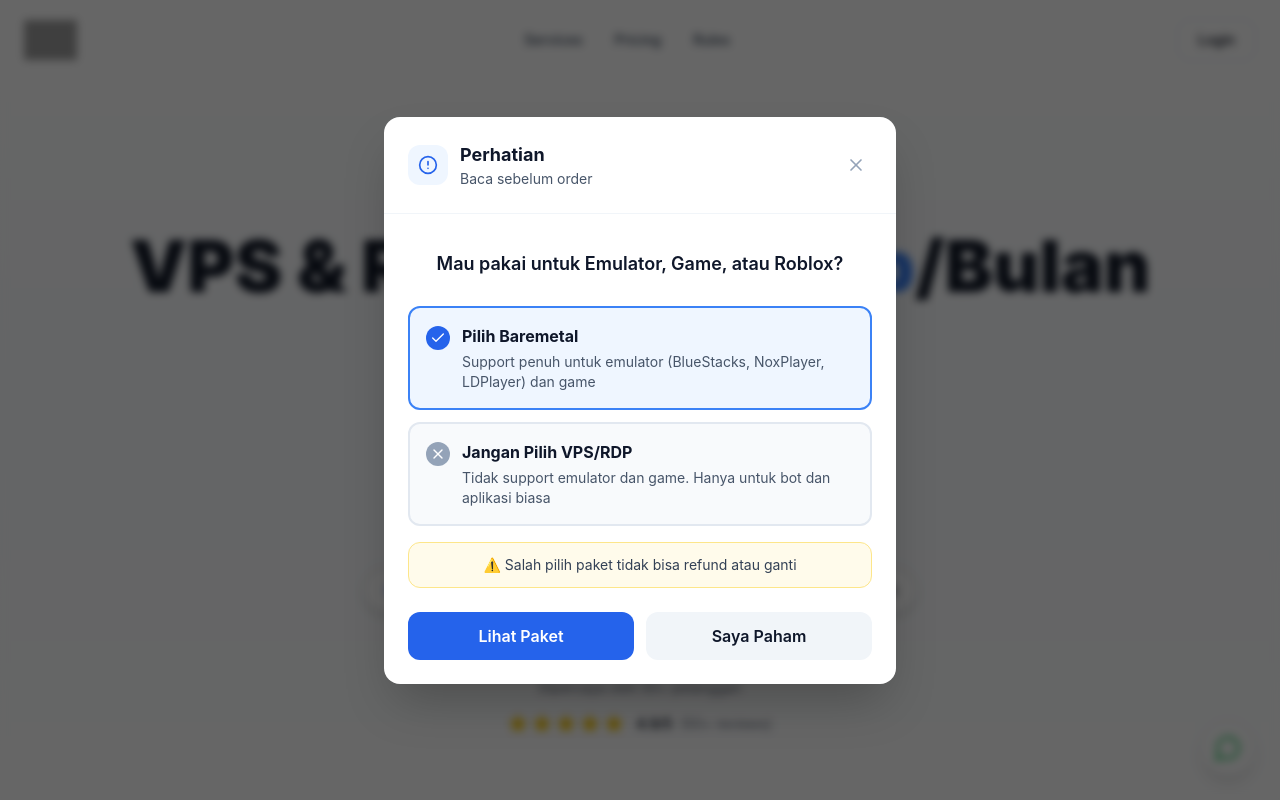
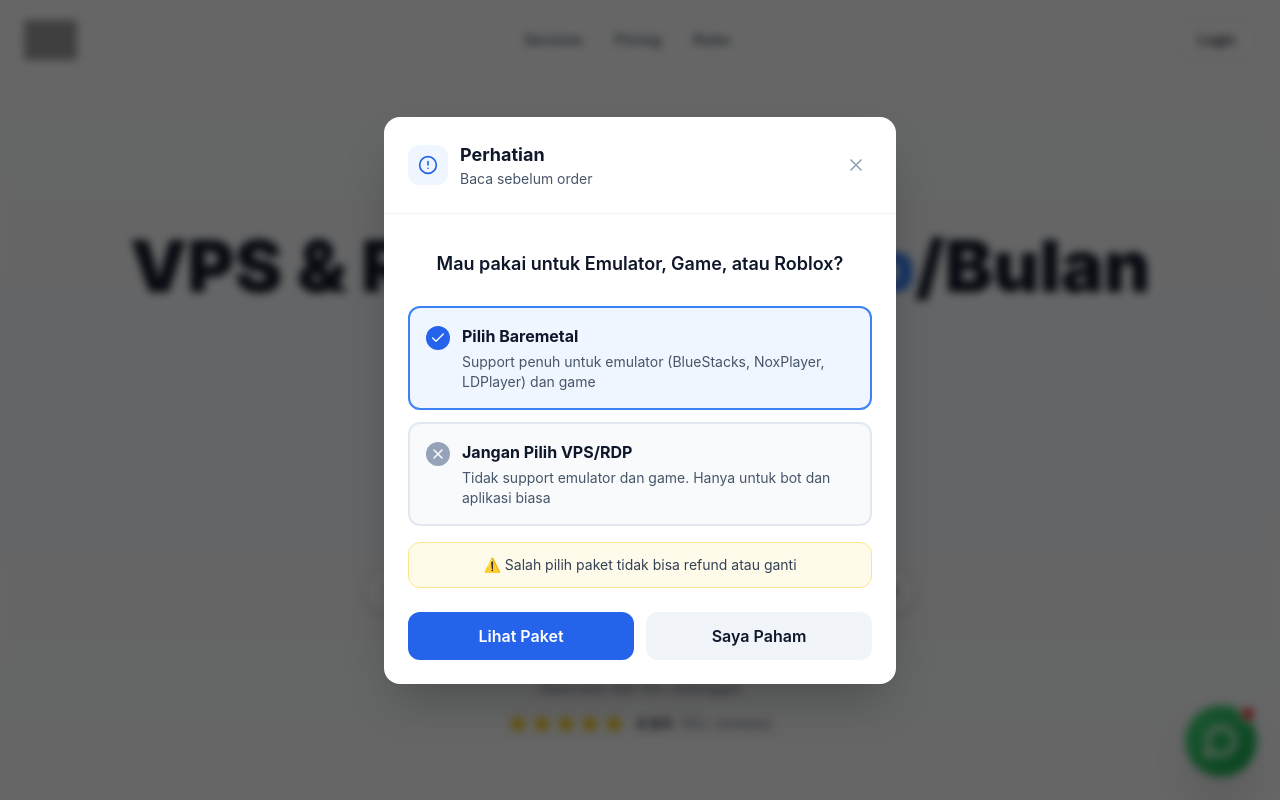
Before and after one commit to DimasDarma11/ARVOCLOUD, a React (Vite) app: page / in a window 1280 px wide. Shown: the top 800 px of the page. Built offline with nearby package versions, Linux system fonts and the light colour scheme; grey boxes are pictures that could not be loaded.

Commit message:
Update LandingApp.tsx

```diff
--- a/src/pages/LandingApp.tsx
+++ b/src/pages/LandingApp.tsx
@@ -5,10 +5,9 @@ import Services from '../components/Services';
 import Pricing from '../components/Pricing';
 import Footer from '../components/Footer';
 import NoticeModal from '../components/NoticeModal';
-import { motion } from 'framer-motion';
+import { motion, AnimatePresence } from 'framer-motion';
 import { MessageCircle } from 'lucide-react';
 
-// Lazy-load komponen berat
 const About = lazy(() => import('../components/About'));
 const Contact = lazy(() => import('../components/Contact'));
 
@@ -26,32 +25,89 @@ export default function LandingApp() {
       <Hero />
       <Pricing />
       <Services />
+
       <Suspense fallback={null}>
         {showAbout && <About />}
         {showContact && <Contact />}
       </Suspense>
+
       <Footer />
-
-      <motion.div
-        animate={{ y: [0, -5, 0] }}
-        transition={{ duration: 2, repeat: Infinity, ease: "easeInOut" }}
-        className="fixed bottom-6 right-6 z-50"
-      >
-        <motion.a
-          href="https://wa.me/6283197183724?text=Halo%20ArvoCloud!"
-          target="_blank"
-          rel="noopener noreferrer"
-          whileHover={{ scale: 1.05 }}
-          whileTap={{ scale: 0.95 }}
-          className="
-            flex items-center justify-center w-14 h-14 rounded-full
-            bg-white/80 border border-gray-200 shadow-lg hover:shadow-xl transition-all duration-300
-            backdrop-blur-none md:backdrop-blur-lg
-          "
-        >
-          <MessageCircle className="w-7 h-7 text-green-500" />
-        </motion.a>
-      </motion.div>
+      {/* PENTING: Render Floating WA di dalam return */}
+      <WhatsAppFloatingButton />
     </div>
   );
 }
+
+// =====================================================
+// Floating WA Component
+// =====================================================
+function WhatsAppFloatingButton() {
+  const [showTooltip, setShowTooltip] = useState(false);
+
+  return (
+    <motion.div
+      initial={{ opacity: 0, scale: 0.8 }}
+      animate={{ opacity: 1, scale: 1 }}
+      transition={{ duration: 0.5, delay: 1.5 }}
+      className="fixed bottom-6 right-6 z-50"
+    >
+      <motion.div
+        animate={{ y: [0, -10, 0] }}
+        transition={{ duration: 3, repeat: Infinity, ease: "easeInOut" }}
+      >
+        <motion.a
+          href="https://wa.me/6283197183724?text=Halo%20ArvoCloud!%20Saya%20ingin%20konsultasi%20tentang%20paket%20VPS%20dan%20RDP"
+          target="_blank"
+          rel="noopener noreferrer"
+          aria-label="Hubungi ArvoCloud via WhatsApp untuk konsultasi VPS & RDP"
+          title="Chat WhatsApp - Konsultasi VPS & RDP Gratis"
+          onMouseEnter={() => setShowTooltip(true)}
+          onMouseLeave={() => setShowTooltip(false)}
+          whileHover={{ scale: 1.1 }}
+          whileTap={{ scale: 0.95 }}
+          className="relative block"
+        >
+          {/* Pulse */}
+          <motion.div
+            animate={{ scale: [1, 1.4, 1], opacity: [0.5, 0, 0.5] }}
+            transition={{ duration: 2, repeat: Infinity }}
+            className="absolute inset-0 rounded-full bg-green-500"
+          />
+
+          {/* Button */}
+          <div className="relative w-16 h-16 sm:w-[70px] sm:h-[70px] rounded-full bg-gradient-to-br from-green-400 to-green-600 flex items-center justify-center shadow-2xl hover:shadow-green-500/50 transition-shadow">
+            <MessageCircle className="w-8 h-8 sm:w-9 sm:h-9 text-white" strokeWidth={2.5} />
+            <motion.span
+              animate={{ scale: [1, 1.3, 1] }}
+              transition={{ duration: 2, repeat: Infinity }}
+              className="absolute top-0 right-0 w-4 h-4 bg-red-500 rounded-full border-2 border-white"
+            />
+          </div>
+
+          {/* Tooltip */}
+          <AnimatePresence>
+            {showTooltip && (
+              <motion.div
+                initial={{ opacity: 0, x: 10, scale: 0.9 }}
+                animate={{ opacity: 1, x: 0, scale: 1 }}
+                exit={{ opacity: 0, x: 10, scale: 0.9 }}
+                transition={{ duration: 0.2 }}
+                className="absolute bottom-1/2 translate-y-1/2 right-full mr-4 hidden sm:block pointer-events-none"
+              >
+                <div className="bg-gray-900 dark:bg-white text-white dark:text-gray-900 px-5 py-3 rounded-xl shadow-2xl whitespace-nowrap">
+                  <p className="font-semibold text-sm">Konsultasi Gratis</p>
+                  <p className="text-xs opacity-90 mt-0.5">VPS • RDP • Server</p>
+                </div>
+              </motion.div>
+            )}
+          </AnimatePresence>
+
+          {/* SEO Text */}
+          <span className="sr-only">
+            Hubungi customer service ArvoCloud melalui WhatsApp untuk konsultasi VPS, RDP, Server, Proxy dengan support 24/7 dan garansi uptime 99.8%.
+          </span>
+        </motion.a>
+      </motion.div>
+    </motion.div>
+  );
+}
```
